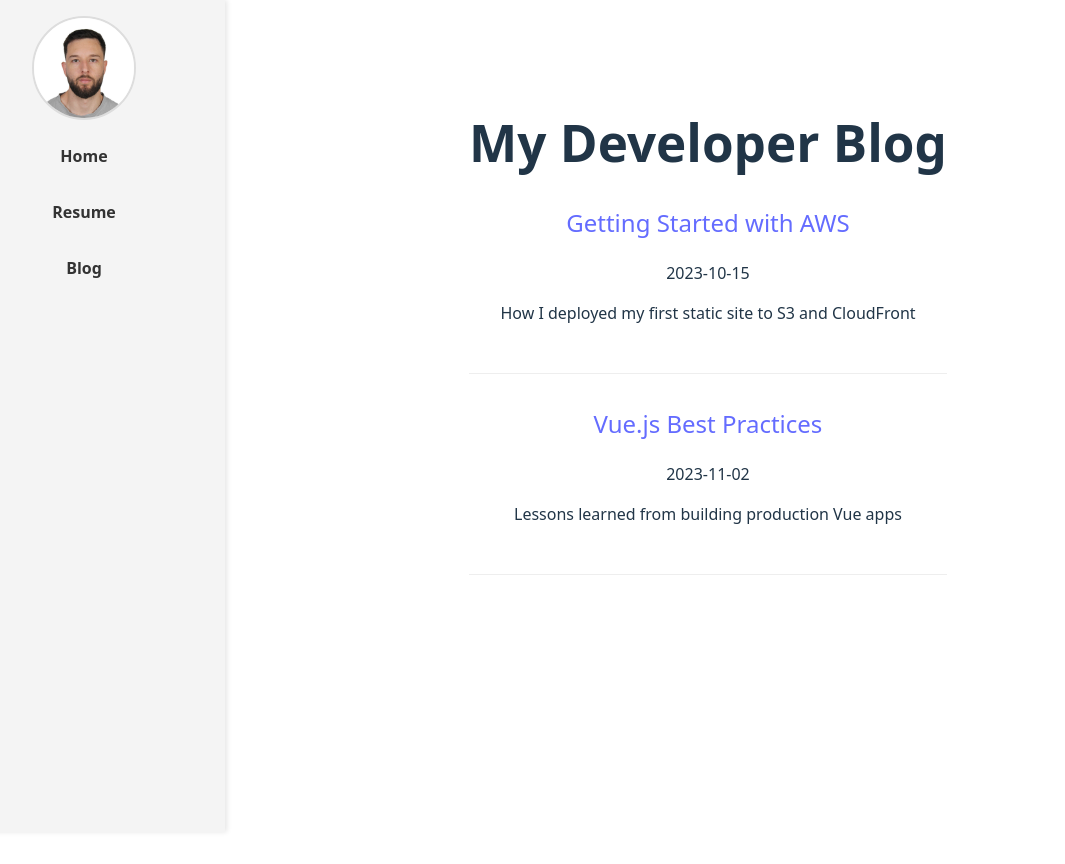
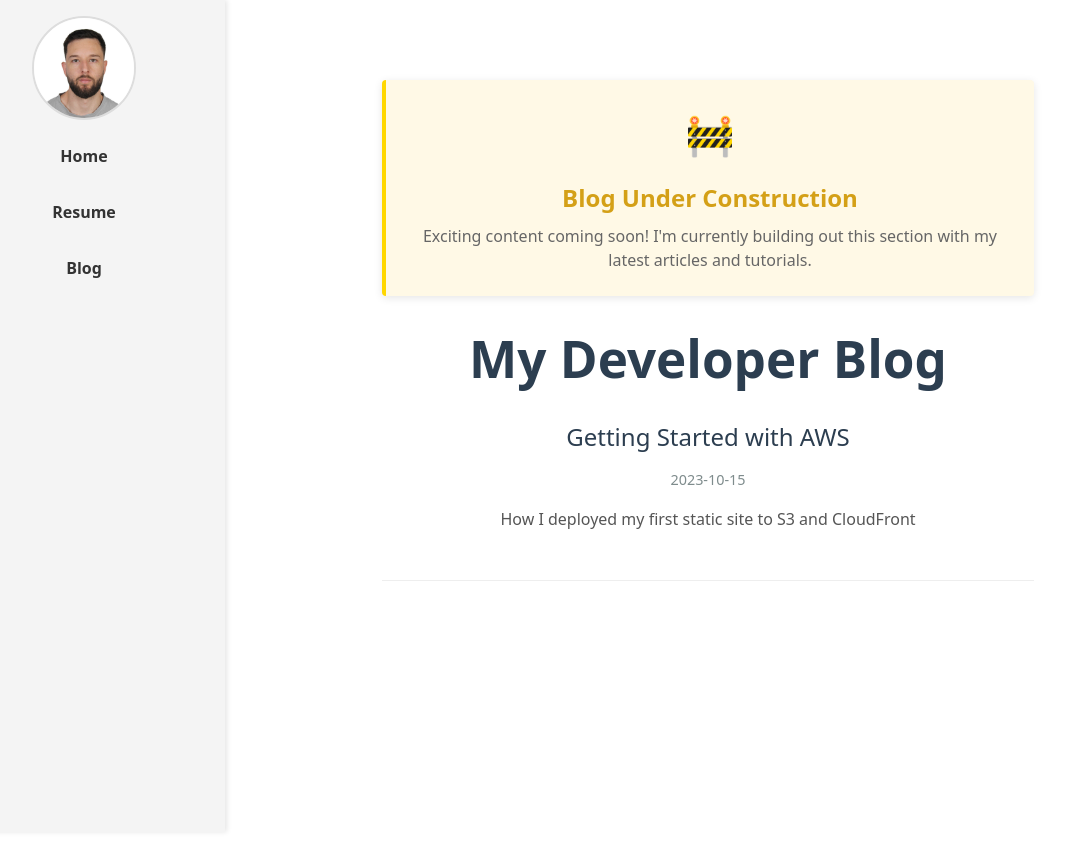
Before and after one commit to juancarlosv2711/static-resume-blog, a Vue app: page /blog in a window 1280 px wide. Shown: the whole page, without its empty margins (57-1122 px from the left). Built offline with nearby package versions, Linux system fonts and the light colour scheme.

Commit message:
Adding first post info preliminar

```diff
--- a/src/components/views/Blog.vue
+++ b/src/components/views/Blog.vue
@@ -1,5 +1,16 @@
 <template>
   <div class="blog">
+    <div class="construction-banner">
+      <div class="construction-content">
+        <span class="construction-icon">🚧</span>
+        <h2>Blog Under Construction</h2>
+        <p>
+          Exciting content coming soon! I'm currently building out this section
+          with my latest articles and tutorials.
+        </p>
+      </div>
+    </div>
+
     <h1>My Developer Blog</h1>
 
     <!-- Blog post list -->
@@ -7,34 +18,28 @@
       <h2>
         <router-link :to="`/blog/${post.slug}`">{{ post.title }}</router-link>
       </h2>
-        <p>{{ post.date }}</p>
-        <p>{{ post.excerpt }}</p>
+      <p class="post-date">{{ post.date }}</p>
+      <p class="post-excerpt">{{ post.excerpt }}</p>
     </div>
   </div>
 </template>
 
 <script>
 export default {
-    name: 'BlogView',
+  name: "BlogView",
   data() {
     return {
       posts: [
         {
-            slug: 'my-first-post',
-            title: 'Getting Started with AWS',
-            date: '2023-10-15',
-            excerpt: 'How I deployed my first static site to S3 and CloudFront'
+          slug: "getting-started-with-aws",
+          title: "Getting Started with AWS",
+          date: "2023-10-15",
+          excerpt: "How I deployed my first static site to S3 and CloudFront",
         },
-          {
-            slug: 'vue-tips',
-            title: 'Vue.js Best Practices',
-            date: '2023-11-02',
-            excerpt: 'Lessons learned from building production Vue apps'
-          }
-        ]
-      }
-    }
-  }
+      ],
+    };
+  },
+};
 </script>
 
 <style scoped>
@@ -42,11 +47,95 @@
   max-width: 800px;
   margin: 0 auto;
   padding: 2rem;
+  position: relative;
+}
+
+.construction-banner {
+  background-color: #fff9e6;
+  border-left: 4px solid #ffd700;
+  padding: 1.5rem;
+  margin-bottom: 2rem;
+  border-radius: 4px;
+  box-shadow: 0 2px 8px rgba(0, 0, 0, 0.1);
+}
+
+.construction-content {
+  display: flex;
+  flex-direction: column;
+  align-items: center;
+  text-align: center;
+  gap: 0.5rem;
+}
+
+.construction-icon {
+  font-size: 2.5rem;
+  margin-bottom: 0.5rem;
+}
+
+.construction-banner h2 {
+  color: #d4a017;
+  margin: 0;
+}
+
+.construction-banner p {
+  color: #666;
+  margin: 0;
+  max-width: 600px;
+}
+
+h1 {
+  color: #2c3e50;
+  margin-bottom: 2rem;
+  text-align: center;
 }
 
 .post-card {
   margin-bottom: 2rem;
   padding-bottom: 2rem;
   border-bottom: 1px solid #eee;
+  transition: transform 0.2s ease;
+}
+
+.post-card:hover {
+  transform: translateX(5px);
+}
+
+.post-card h2 {
+  margin-bottom: 0.5rem;
+}
+
+.post-card h2 a {
+  color: #2c3e50;
+  text-decoration: none;
+}
+
+.post-card h2 a:hover {
+  color: #3498db;
+  text-decoration: underline;
+}
+
+.post-date {
+  color: #7f8c8d;
+  font-size: 0.9rem;
+  margin-bottom: 0.5rem;
+}
+
+.post-excerpt {
+  color: #555;
+  line-height: 1.6;
+}
+
+@media (max-width: 768px) {
+  .blog {
+    padding: 1.5rem;
+  }
+
+  .construction-banner {
+    padding: 1rem;
+  }
+
+  .construction-icon {
+    font-size: 2rem;
+  }
 }
 </style>
--- /dev/null
+++ b/src/components/views/MyFirstPost.vue
@@ -0,0 +1,39 @@
+<template>
+  <div class="post">
+    <h1>Getting Started with AWS</h1>
+    <p class="post-date">Published on: 2023-10-15</p>
+    <div class="post-content">
+      <p>
+        In this post, I will share my experience deploying my first static site
+        to AWS S3 and CloudFront. It was an exciting journey that taught me a
+        lot about cloud infrastructure and deployment best practices.
+      </p>
+      <!-- Add more content here -->
+    </div>
+  </div>
+</template>
+
+<script>
+export default {
+  name: "MyFirstPost",
+};
+</script>
+
+<style scoped>
+.post {
+  max-width: 800px;
+  margin: 0 auto;
+  padding: 2rem;
+}
+
+.post-date {
+  color: #7f8c8d;
+  font-size: 0.9rem;
+  margin-bottom: 1rem;
+}
+
+.post-content {
+  line-height: 1.6;
+  color: #555;
+}
+</style>
--- a/src/router/index.js
+++ b/src/router/index.js
@@ -3,11 +3,13 @@ import { createRouter, createWebHistory } from 'vue-router';
 import Home from '../components/views/Home.vue';
 import Resume from '../components/views/Resume.vue';
 import Blog from '../components/views/Blog.vue';
+import MyFirstPost from '../components/views/MyFirstPost.vue'; // Import the new component
 
 const routes = [
   { path: '/', component: Home },
   { path: '/resume', component: Resume },
   { path: '/blog', component: Blog },
+  { path: '/blog/getting-started-with-aws', component: MyFirstPost }, // Add the new route
 ];
 
 const router = createRouter({
```
Lines whose indentation alone changed are shown as unchanged.
